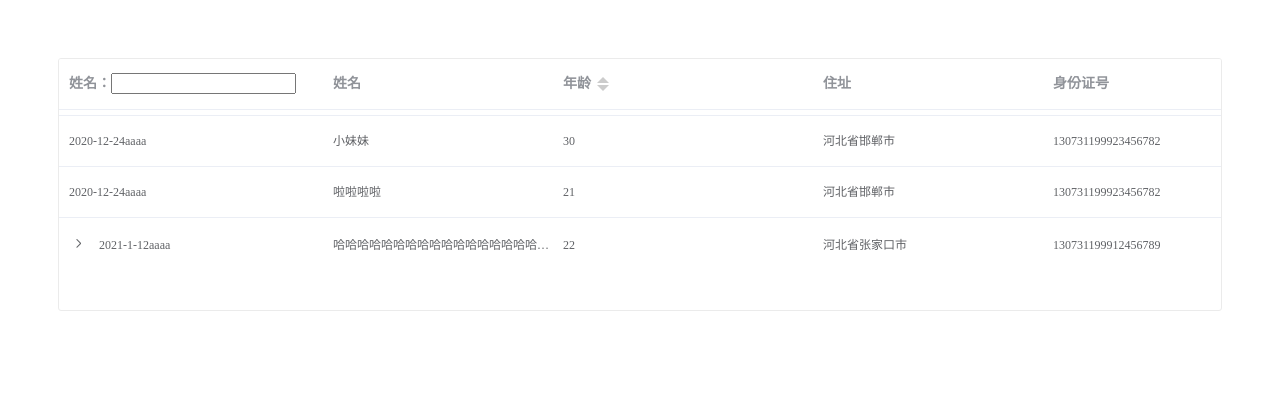
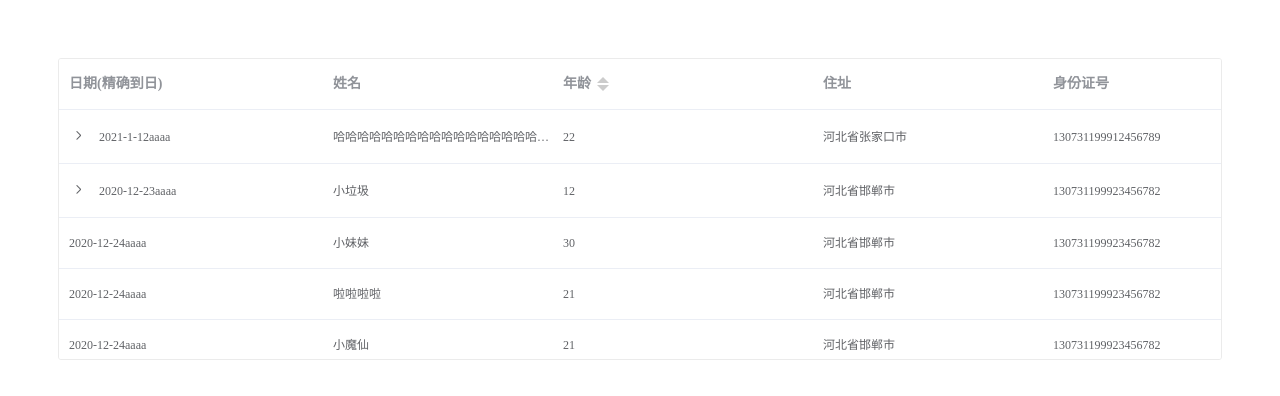
Before and after one commit to zhangxuedong-me/plugin, a Vue app: page / in a window 1280 px wide. Shown: the top 396 px of the page. Built offline with nearby package versions, Linux system fonts and the light colour scheme.

Commit message:
排序调整

```diff
--- a/packages/dong-clumn-table/index.vue
+++ b/packages/dong-clumn-table/index.vue
@@ -66,39 +66,15 @@ export default {
     return {};
   },
   methods: {
-    treeSort(data) {
-      return data.sort((a, b) => {
-        return a[this.prop] - b[this.prop];
-      });
-    },
-    traverseTree(data) {
-      data.forEach((item) => {
-        if (item.children && item.children.length) {
-          item.children = this.treeSort(item.children);
-          this.traverseTree(item.children);
-        }
-      });
-      return data;
-    },
-    mixedData(data) {
-      // this.$parent.tabData.data = data;
-    },
     sortClick(type) {
       // 如果外部使用了自定义排序函数，就使用自定义排序函数，否则使用默认排序
-      if (false) {
+      if (this.sort) {
         this.$parent.tabData.data = this.$parent.initData(
           this.sort(this.$parent.data, type, this.prop)
         );
       } else {
-        let data = this.$parent.tabData.data.filter(
-          (item) => item.options.leve === item.options.currentLeve
-        );
-        data = this.treeSort(data);
         if (type === "up") {
-          let sortData = this.traverseTree(data);
-          this.mixedData(sortData);
         } else {
-          this.traverseTree(data);
         }
       }
     },
--- a/src/App.vue
+++ b/src/App.vue
@@ -9,8 +9,8 @@
       :data="data"
       :tableStyle="tableStyle"
       :timeOut="50"
-      :animated="true"
-      :height="200"
+      :animated="false"
+      :height="250"
       :show-header="true"
       empty-text="暂无数据"
       :mouseSuspend="true"
@@ -26,7 +26,7 @@
         prop="date"
       >
         <template slot="header">
-          <div><span>姓名</span>：<input type="text" /></div>
+          <div>日期(精确到日)</div>
         </template>
         <template v-slot="obj">
           <div class="child">{{ obj.row.date + "aaaa" }}</div>
@@ -193,6 +193,15 @@ export default {
           idNumber: "130731199923456782",
           gender: "男",
         },
+        {
+          id: 999,
+          date: "2020-12-24",
+          name: "小魔仙",
+          age: 21,
+          address: "河北省邯郸市",
+          idNumber: "130731199923456782",
+          gender: "男",
+        },
       ],
     };
   },
```
Also changed, not shown: packages/dong-table/index.vue (+0 -9 lines).
